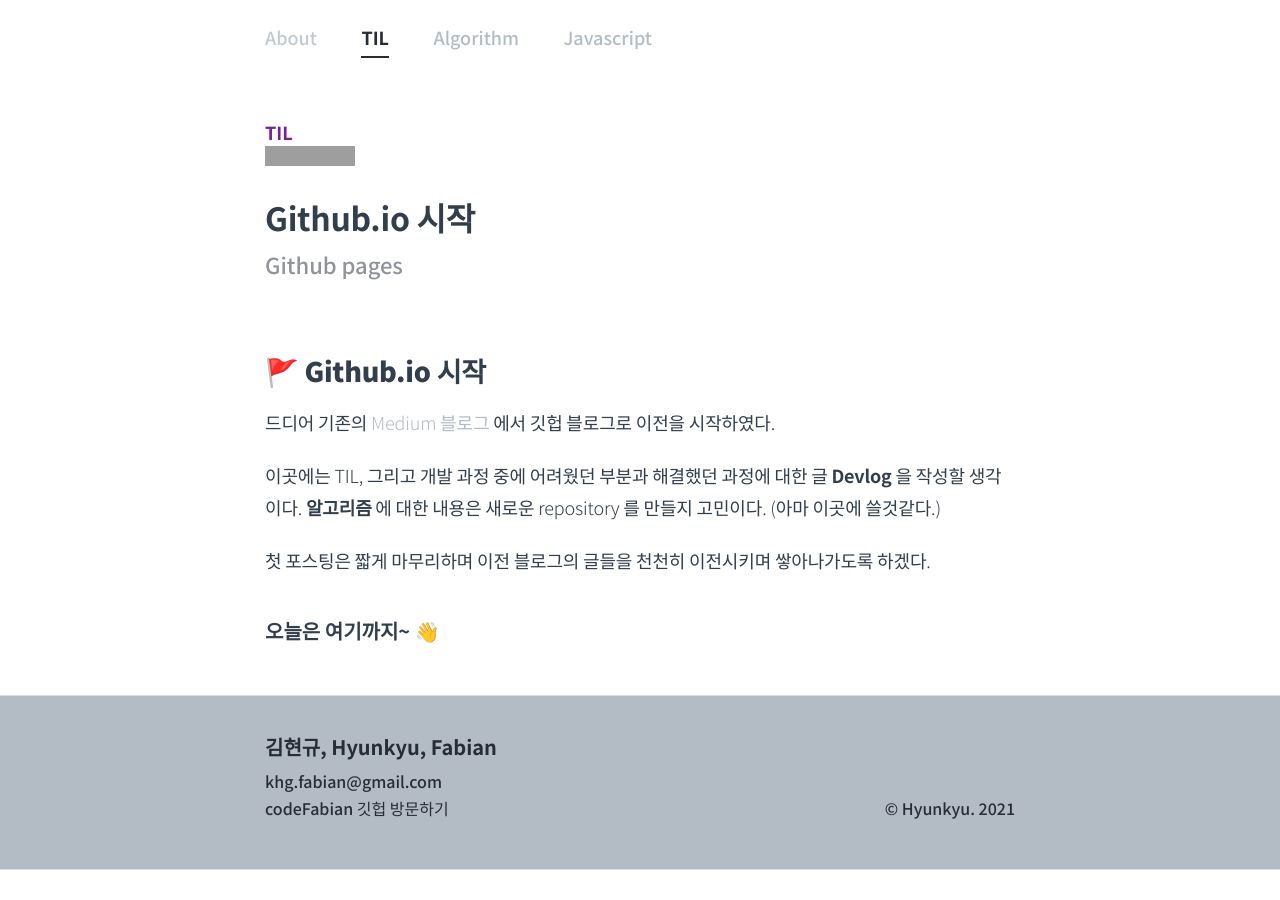
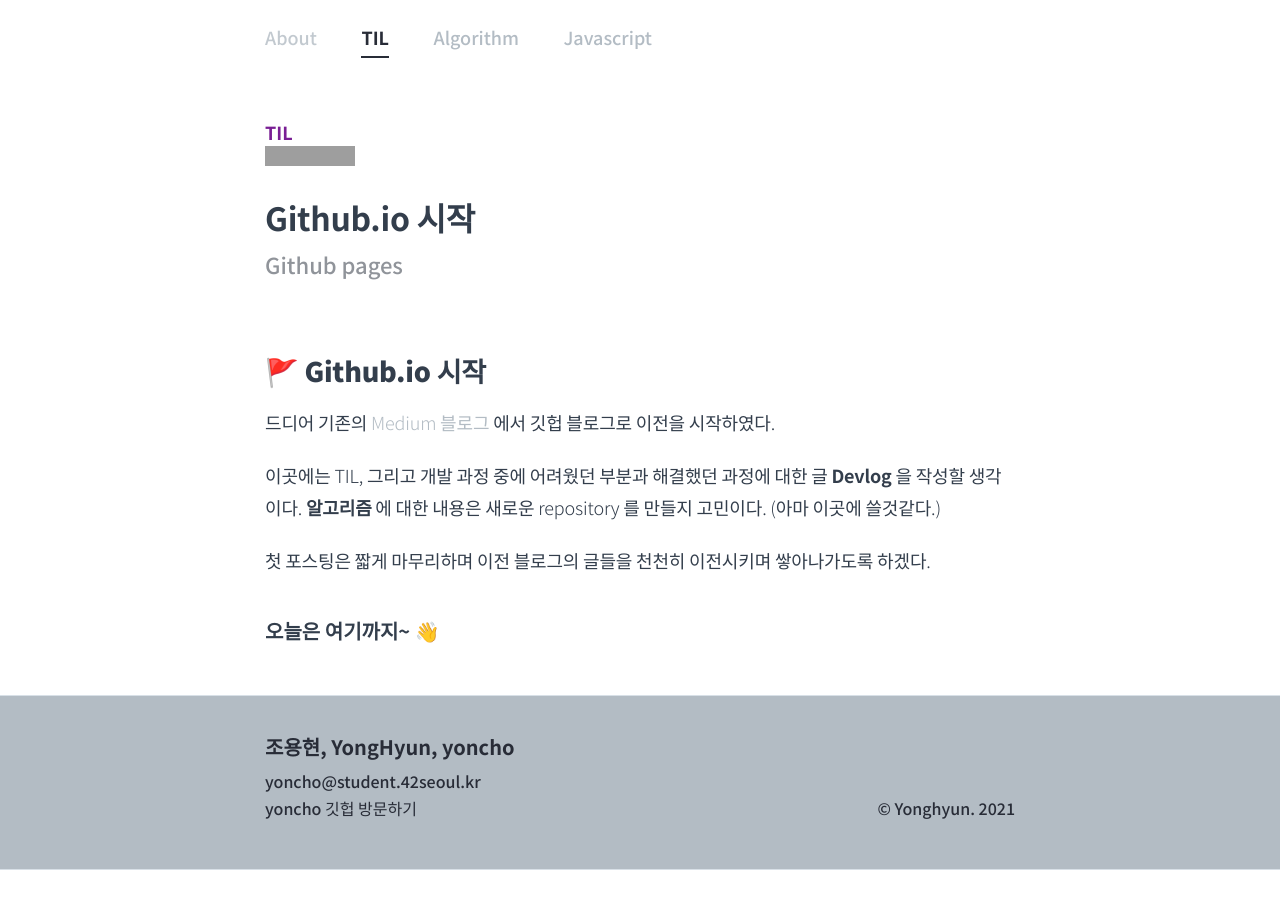
Before and after one commit to yoncho/yoncho.github.io, a Jekyll site: the page built from TIL/4_2020.09.22.md, in a window 1280 px wide. Built offline with Jekyll 4.4.1, drawn with Linux system fonts in a browser that asks for light colours; some web fonts are replaced; grey boxes are pictures that could not be loaded.

Commit message:
:rocket:change

```diff
--- a/_config.yml
+++ b/_config.yml
@@ -7,9 +7,9 @@
 paginate_path: /page:num/
 
 # Setup
-title: HyunKyu, 개발 공부
+title: yonghyun, 기록
 baseurl: ""
-url: "https://codeFabian.github.io"
+url: "https://yoncho.github.io"
 
 # Assets
 sass:
@@ -21,13 +21,13 @@
 
 # About
 author:
-  name: Hyunkyu
-  url: https://codeFabian.github.io/
-  email: khg.fabian@gmail.com
-  github: codeFabian
-  google_analytics: G-86WEDG64TH
+  name: Yonghyun
+  url: https://yoncho.github.io/
+  email: yoncho@student.42seoul.kr
+  github: yoncho
+  google_analytics:
 
 # Custom vars
 version: 1.0.0
 github:
-  repo: https://github.com/codeFabian/codeFabian.github.io
+  repo: https://github.com/yoncho/yoncho.github.io
--- a/_includes/footer.html
+++ b/_includes/footer.html
@@ -2,13 +2,13 @@
   <address class="footer_wrap">
     <div class="information">
       <div class="myname">
-        김현규, Hyunkyu, Fabian
+        조용현, YongHyun, yoncho
       </div>
-      <a href="khg.fabian@gmail.com" class="email">
-        khg.fabian@gmail.com
+      <a href="yoncho@student.42seoul.kr" class="email">
+        yoncho@student.42seoul.kr
       </a>
-      <a href="http://github.com/codeFabian" target="_blank" class="email">
-        codeFabian 깃헙 방문하기
+      <a href="http://github.com/yoncho" target="_blank" class="email">
+        yoncho 깃헙 방문하기
       </a>
         <!-- <a
           href="http://github.com/codeFabian"
```
Also changed, not shown: index.html (+5 -5 lines), img/profile_.jpg (added).
